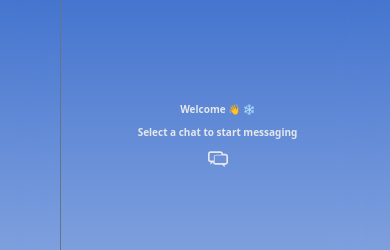
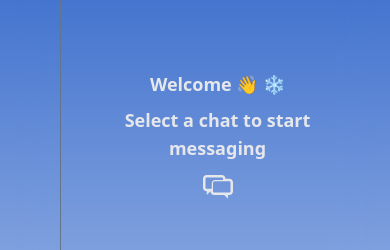
Before and after one commit to mKaif1193/chat-app, a React (Vite) app in the folder frontend/: page / in a window 390 px wide. Shown: the part 287-537 px from the top of the page. Built offline with nearby package versions, Linux system fonts and the light colour scheme; no server answers; sample sign-in values are in the browser's storage.

Commit message:
Making sidebar responsive

```diff
--- a/frontend/src/components/messages/MessageContainer.jsx
+++ b/frontend/src/components/messages/MessageContainer.jsx
@@ -38,13 +38,9 @@ const NoChatSelected = () => {
   return (
     <div className="flex items-center justify-center w-full h-full">
       <div className="px-4 text-center text-gray-200 font-semibold flex flex-col items-center gap-2">
-        <p className="text-[10px] sm:text-lg md:text-xl">
-          Welcome 👋 {authUser.fullName} ❄
-        </p>
-        <p className="text-[10px] sm:text-lg md:text-xl">
-          Select a chat to start messaging
-        </p>
-        <TiMessages className="text-xl sm:text-3xl md:text-6xl text-center" />
+        <p className="text-lg md:text-xl">Welcome 👋 {authUser.fullName} ❄</p>
+        <p className="text-lg md:text-xl">Select a chat to start messaging</p>
+        <TiMessages className="text-3xl md:text-6xl text-center" />
       </div>
     </div>
   );
```
